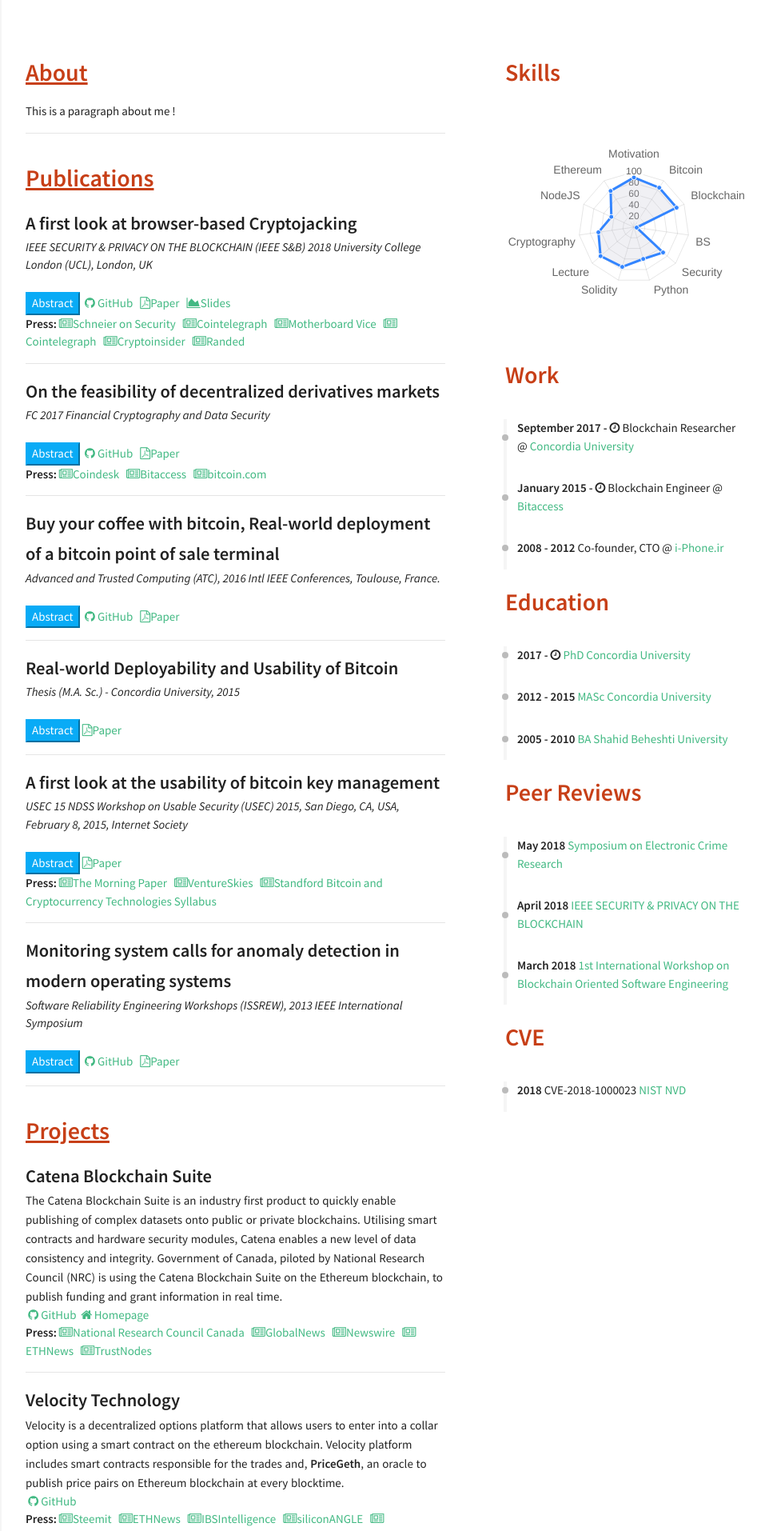
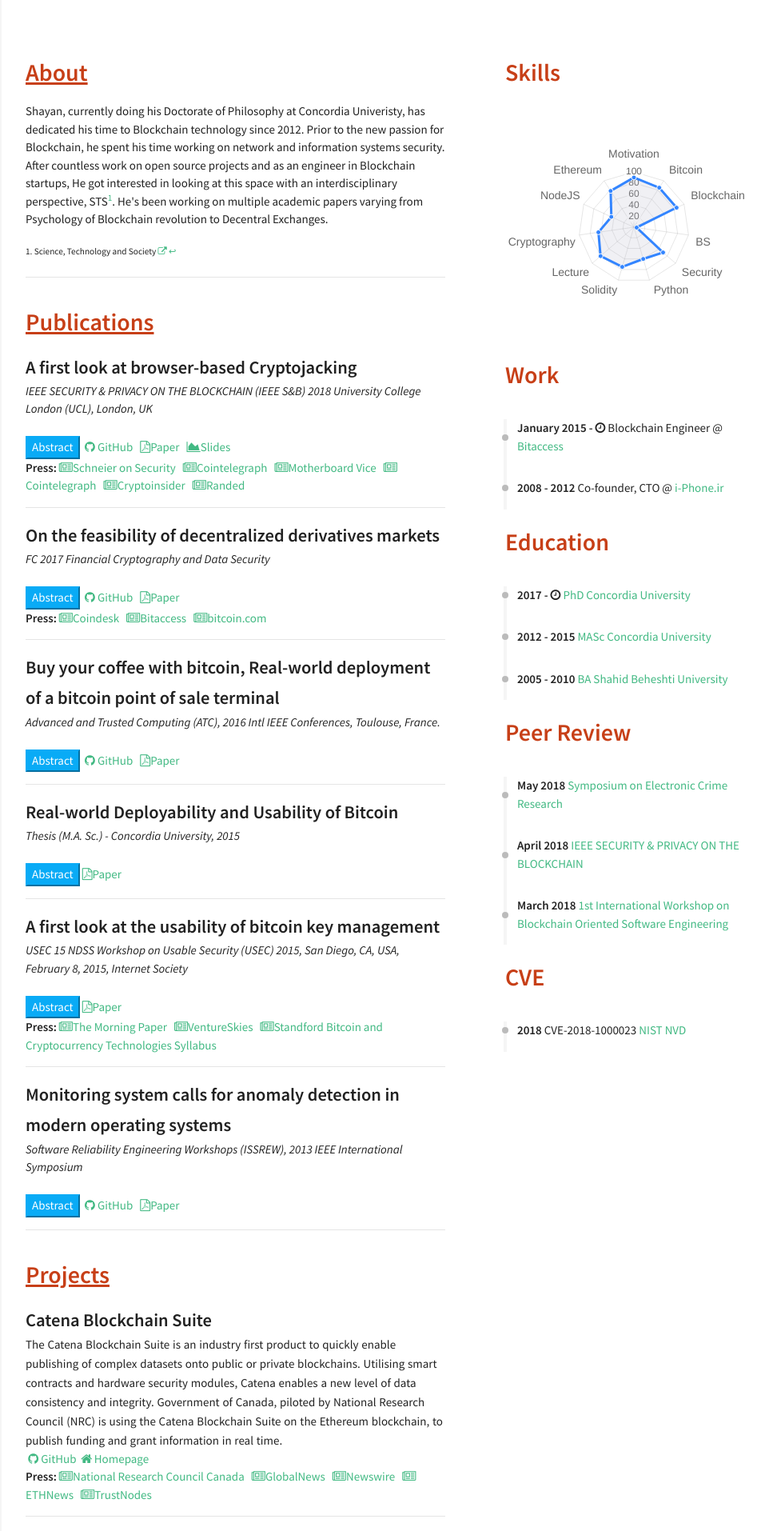
Before and after one commit to shayanb/shayan.es, a Jekyll site: the page built from index.html, in a window 1280 px wide. Shown: the top 1914 px of the page at 80% size, without its empty margins (318-1280 px from the left). Built offline with Jekyll 4.4.1, drawn with Linux system fonts in a browser that asks for light colours; nearby versions of some CDN libraries; some of the changed text lies outside the part shown.

Commit message:
About him paragraph, minor changes. conferences.yml for future use

```diff
--- a/_data/index/lectures.yml
+++ b/_data/index/lectures.yml
@@ -47,7 +47,7 @@
   year: 2018
 
 - name: WTH is Bitcoin?
-  descr: "A thorugh historical view of where Bitcoin and Blockchain technology came from and how it evolved to be what we know now."  #image: pong.png
+  descr: "A through historical view of where Bitcoin and Blockchain technology came from and how it evolved to be what we know now."  #image: pong.png
   location: Technologies, World and Societies Class, School of Sociological and Anthropological Studies, University of Ottawa, Canada
   slides: https://goo.gl/6bcbgR
   flag: CA
--- a/_includes/sections/about.html
+++ b/_includes/sections/about.html
@@ -1,10 +1,17 @@
 <h1><span data-i18n="skills.my_skills"><u>About</u></span></h1>
 
 <div>
-This is a paragraph about me !
 <!--   ¯\_(ツ)_/¯ -->
 
-<!-- Shayan Eskandari, currently doing his PhD at Concordia University on Blockchain applications and society. He has been involved with blockchain technology since 2012, did his master's thesis on Bitcoin real-world usability while working at Bitaccess startup as lead blockchain engineer. He's interests in this subject comes from his background in security and promoting open access to information and systems.
--->
+Shayan, currently doing his Doctorate of Philosophy at Concordia Univeristy, has dedicated his time to Blockchain technology since 2012. Prior to the new passion for Blockchain, he spent his time working on network and information systems security.
+<br>
+After countless work on open source projects and as an engineer in Blockchain startups, He got interested in looking at this space with an interdisciplinary perspective, STS<sup><a href="#fn1" id="ref1">1</a></sup>.
+He's been working on multiple academic papers varying from Psychology of Blockchain revolution to Decentral Exchanges.
+
+
 </div>
+<br>
+<sup id="fn1">1. Science, Technology and Society <a href = "https://en.wikipedia.org/wiki/Science_and_technology_studies"><i class="fa fa-external-link" aria-hidden="true"></i></a>
+ <a href="#ref1" title="Jump back to the text.">↩</a></sup>
+
 <hr>
--- a/_includes/sections/reviews.html
+++ b/_includes/sections/reviews.html
@@ -1,5 +1,5 @@
 <div class="navy-line"></div>
-<h1><span data-i18n="skills.my_skills">Peer Reviews</span></h1>
+<h1><span data-i18n="skills.my_skills">Peer Review</span></h1>
 
 <div class="archive">
   <div class="timeline" id="timeline">
```
Also changed, not shown: _data/index/careers.yml (+4 -4 lines), _data/index/conferences.yml (added, +65 -0 lines).
